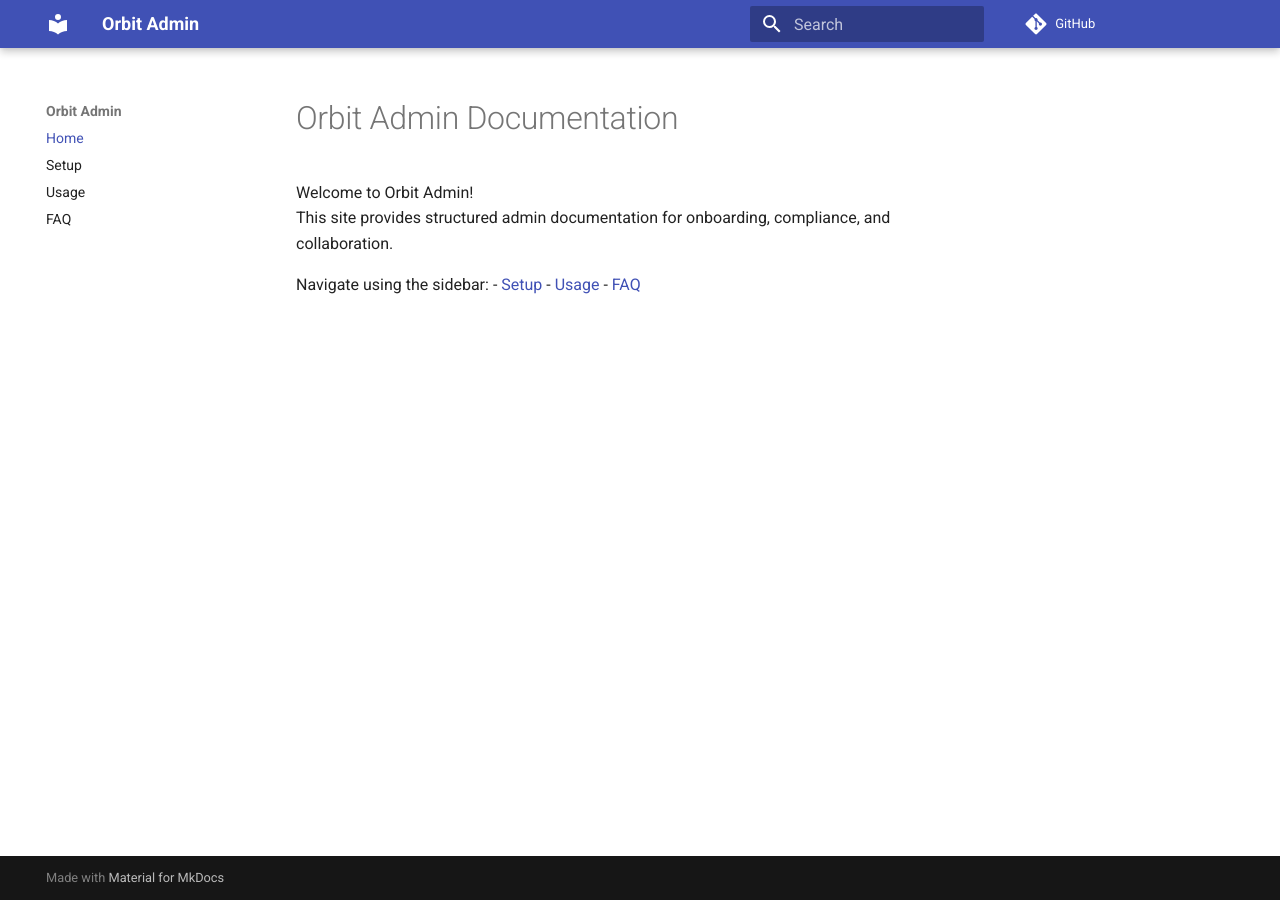
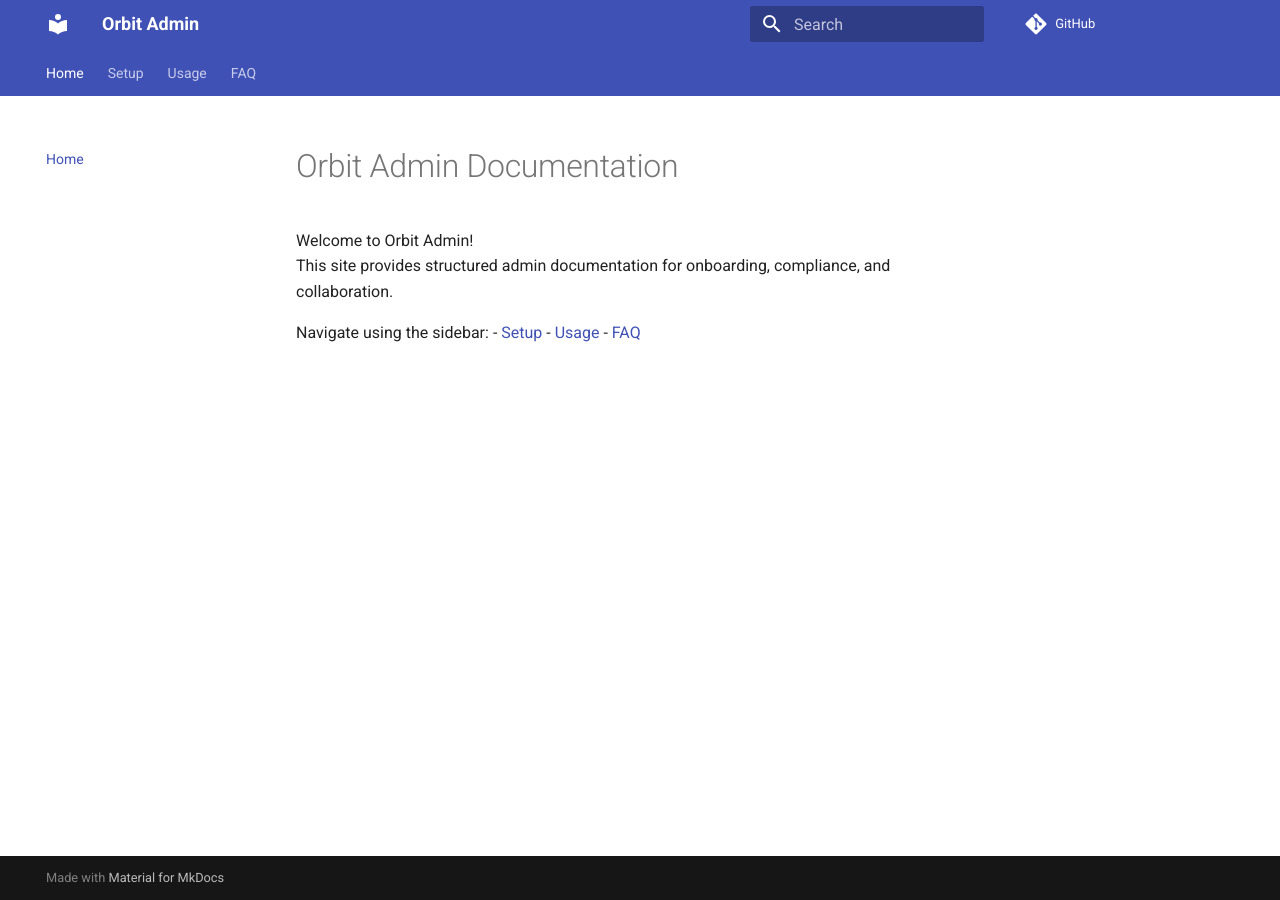
Before and after one commit to Gyanankur23/orbit-admin, an MkDocs documentation site: the page built from docs/index.md, in a window 1280 px wide. Built offline with MkDocs 1.6.1 and Material for MkDocs 9.7.7, drawn with Linux system fonts in a browser that asks for light colours; comment, search, counter and statistics services are not loaded.

Commit message:
Update mkdocs.yml

```diff
--- a/mkdocs.yml
+++ b/mkdocs.yml
@@ -1,9 +1,32 @@
 site_name: Orbit Admin
-site_description: Documentation-first admin framework
+site_description: Sleek documentation-first admin framework
 site_author: Gyanankur Baruah
 repo_url: https://github.com/Gyanankur23/orbit-admin
 theme:
   name: material
+  features:
+    - navigation.instant
+    - navigation.tabs
+    - navigation.sections
+    - search.highlight
+    - search.suggest
+    - content.code.copy
+    - content.tabs.link
+    - content.tooltips
+  palette:
+    - scheme: default
+      primary: indigo
+      accent: pink
+    - scheme: slate
+      primary: indigo
+      accent: pink
+markdown_extensions:
+  - admonition
+  - codehilite
+  - footnotes
+  - meta
+  - toc:
+      permalink: true
 nav:
   - Home: index.md
   - Setup: setup.md
```
